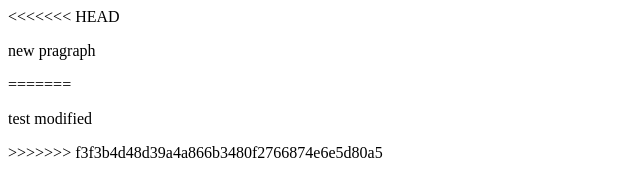
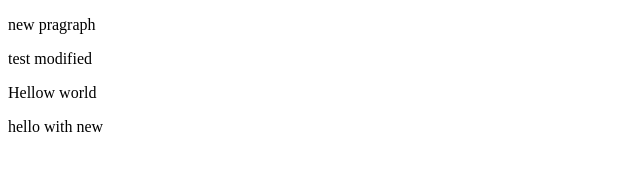
Before and after one commit to prakashsaran/SolarCalculator, a plain HTML site: page index.html in a window 1280 px wide. Shown: the whole page, without its empty margins (0-640 px from the left). Drawn offline with Linux system fonts and the light colour scheme.

Commit message:
Add existing file

```diff
--- a/index.html
+++ b/index.html
@@ -4,10 +4,9 @@
 	<title>Test push 2</title>
 </head>
 <body>
-<<<<<<< HEAD
 <p>new pragraph</p>
-=======
 <p>test modified</p>
->>>>>>> f3f3b4d48d39a4a866b3480f2766874e6e5d80a5
+<p>Hellow world</p>
+<p>hello with new</p>
 </body>
 </html>
```
